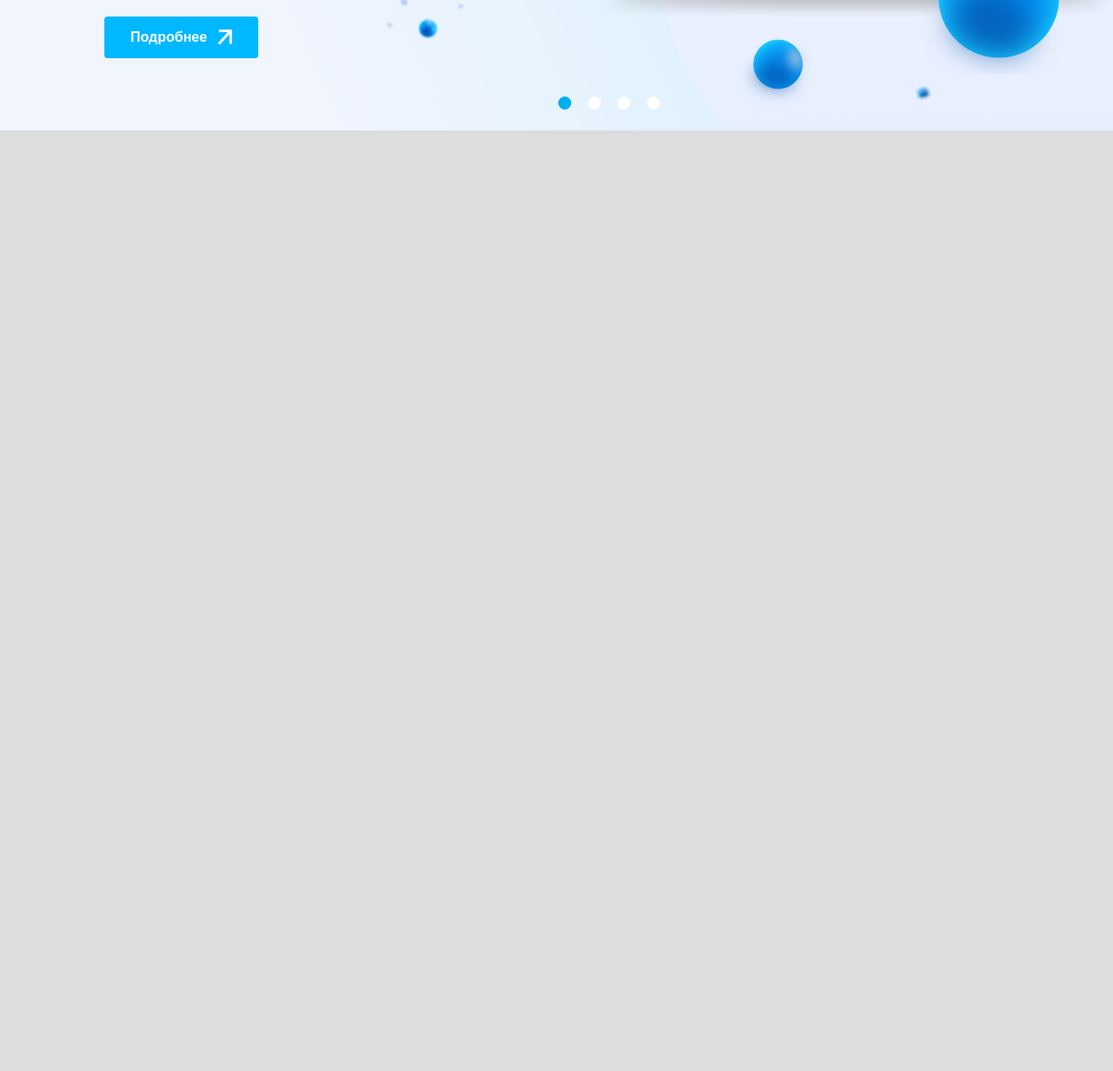
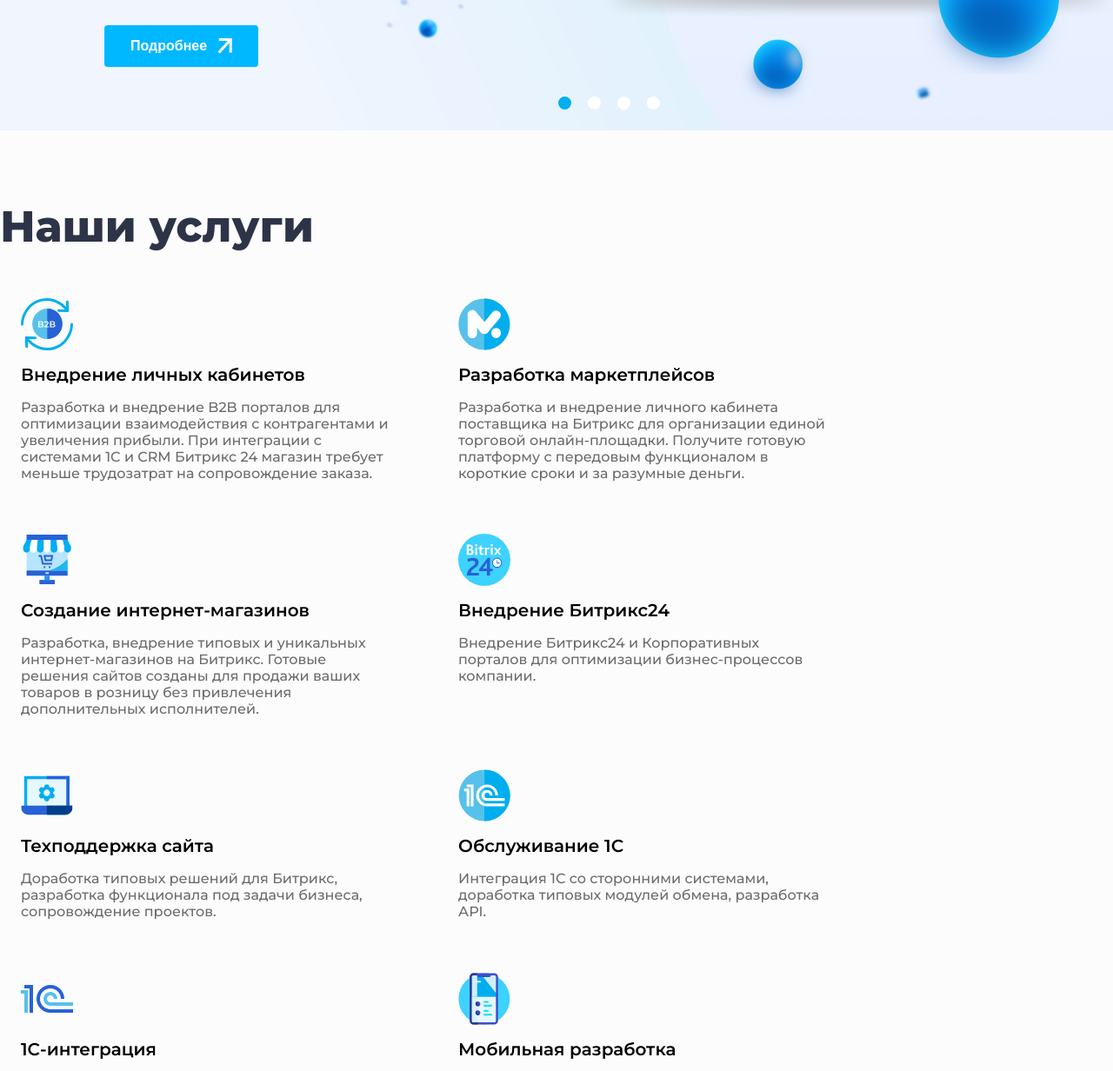
Before and after one commit to FlyFu-0/4week, a plain HTML site: page index.html in a window 1280 px wide. Shown: the part 650-1882 px from the top of the page at 87% size. Before the commit the page ends 800 px from the top, so only its background shows below. Drawn offline with Linux system fonts and the light colour scheme.

Commit message:
service section

```diff
--- a/css/header.css
+++ b/css/header.css
@@ -8,9 +8,6 @@
 
 .nav {
     display: flex;
-    width: 100%;
-    max-width: 1480px;
-    margin: auto;
     align-items: center;
     justify-content: space-between;
 }
--- /dev/null
+++ b/css/service.css
@@ -0,0 +1,49 @@
+.service_container {
+    padding: 80px 0;
+}
+
+.service-title {
+    font-weight: 800;
+    font-size: 50px;
+    color: #2D3448;
+    margin-bottom: 32px;
+}
+
+.card-container {
+    display: flex;
+    flex-wrap: wrap;
+    column-gap: 30px;
+    row-gap: 20px;
+}
+
+.card {
+    display: flex;
+    flex-direction: column;
+    width: 473px;
+    min-height: 214px;
+    padding: 20px 24px;
+    gap: 16px;
+    border-radius: 4px;
+    cursor: pointer;
+    transition: all .2s linear;
+}
+
+.card:hover {
+    box-shadow: 0 4px 20px #00000007;
+}
+
+.card-icon {
+    width: 60px;
+    height: 60px;
+}
+
+.card-title {
+    font-size: 20px;
+    font-weight: 600;
+}
+
+.card-text {
+    font-size: 16px;
+    font-weight: 500;
+    color: #6b6b6b;
+}
--- a/css/style.css
+++ b/css/style.css
@@ -1,6 +1,6 @@
 body {
     font-family: 'Montserrat', sans-serif;
-    background-color: #ddd;
+    background-color: #FCFCFC;
 }
 
 *,
@@ -10,3 +10,9 @@ body {
     margin: 0;
     padding: 0;
 }
+
+.container {
+    width: 100%;
+    max-width: 1480px;
+    margin: auto;
+}
--- a/index.html
+++ b/index.html
@@ -4,29 +4,34 @@
 <head>
     <meta charset="UTF-8">
     <meta name="viewport" content="width=device-width, initial-scale=1.0">
+    <link rel="preconnect" href="https://fonts.googleapis.com">
+    <link rel="preconnect" href="https://fonts.gstatic.com" crossorigin>
+    <link href="https://fonts.googleapis.com/css2?family=Montserrat:ital,wght@0,100..900;1,100..900&display=swap"
+        rel="stylesheet">
     <link rel="stylesheet" href="css/style.css">
     <link rel="stylesheet" href="css/header.css">
     <link rel="stylesheet" href="css/banner.css">
+    <link rel="stylesheet" href="css/service.css">
     <title>Sotbit</title>
 </head>
 
 <body>
     <header class="header">
-        <nav class="nav">
+        <nav class="container nav">
             <div class="left-header-menu">
                 <img class="hamburger" src="images/burger_menu.svg" alt="Burger Menu">
                 <img src="images/logo.svg" alt="sotbit logo">
                 <div class="country-selector">
                     <p>Россия</p>
                     <img src="images/russia.svg" alt="russia">
-                    <img class="arrow" src="images/arrow_down.svg" alt="arrow_down">
+                    <img class="arrow" src="images/arrows/arrow_down.svg" alt="arrow_down">
                 </div>
             </div>
             <div class="right-header-menu">
                 <div class="contacts">
                     <div class="contacts-phone">
                         <p>+7 (495) 278-08-54</p>
-                        <img src="images/arrow_down.svg" alt="arrow_down">
+                        <img src="images/arrows/arrow_down.svg" alt="arrow_down">
                     </div>
                     <p>Заказать обратный звонок</p>
                 </div>
@@ -53,7 +58,7 @@
             </div>
             <button class="banner-button">
                 <p>Подробнее</p>
-                <img src="images/arrow_right-top.png" alt="Arrow Right Top">
+                <img src="images/arrows/arrow_right-top.png" alt="Arrow Right Top">
             </button>
         </div>
         <div class="slider">
@@ -63,10 +68,64 @@
             <div class="slide"></div>
         </div>
         <div class="slider-arrow">
-            <img src="images/arrow_left_grey.svg" alt="Arrow Left">
-            <img src="images/arrow_right_grey.svg" alt="Arrow Right">
+            <img src="images/arrows/arrow_left_grey.svg" alt="Arrow Left">
+            <img src="images/arrows/arrow_right_grey.svg" alt="Arrow Right">
         </div>
     </div>
+
+    <section class="container service_container">
+        <h2 class="service-title">Наши услуги</h2>
+        <div class="card-container">
+
+            <div class="card">
+                <img class="card-icon" src="images/service_icons/personal_accounts.svg" alt="Design">
+                <h3 class="card-title">Внедрение личных кабинетов</h3>
+                <p class="card-text">Разработка и внедрение B2B порталов для оптимизации взаимодействия с контрагентами и увеличения прибыли. При интеграции с системами 1С и CRM Битрикс 24 магазин требует меньше трудозатрат на сопровождение заказа.</p>
+            </div>
+            <div class="card">
+                <img class="card-icon" src="images/service_icons/marketplace_development.svg" alt="Design">
+                <h3 class="card-title">Разработка маркетплейсов</h3>
+                <p class="card-text">Разработка и внедрение личного кабинета поставщика на Битрикс для организации единой торговой онлайн-площадки. Получите готовую платформу с передовым функционалом в короткие сроки и за разумные деньги.</p>
+            </div>
+            <div class="card">
+                <img class="card-icon" src="images/service_icons/eShop_creation.svg" alt="Design">
+                <h3 class="card-title">Создание интернет-магазинов</h3>
+                <p class="card-text">Разработка, внедрение типовых и уникальных интернет-магазинов на Битрикс. Готовые решения сайтов созданы для продажи ваших товаров в розницу без привлечения дополнительных исполнителей.</p>
+            </div>
+
+            <div class="card">
+                <img class="card-icon" src="images/service_icons/bitrix24_injection.svg" alt="Design">
+                <h3 class="card-title">Внедрение Битрикс24</h3>
+                <p class="card-text">Внедрение Битрикс24 и Корпоративных порталов для оптимизации бизнес-процессов компании.</p>
+            </div>
+            <div class="card">
+                <img class="card-icon" src="images/service_icons/support.svg" alt="Design">
+                <h3 class="card-title">Техподдержка сайта</h3>
+                <p class="card-text">Доработка типовых решений для Битрикс, разработка функционала под задачи бизнеса, сопровождение проектов.</p>
+            </div>
+            <div class="card">
+                <img class="card-icon" src="images/service_icons/1C_servicing.svg" alt="Design">
+                <h3 class="card-title">Обслуживание 1С</h3>
+                <p class="card-text">Интеграция 1С со сторонними системами, доработка типовых модулей обмена, разработка АРI.</p>
+            </div>
+            <div class="card">
+                <img class="card-icon" src="images/service_icons/1C_integration.svg" alt="Design">
+                <h3 class="card-title">1C-интеграция</h3>
+                <p class="card-text">Интеграция eCommerce проекта с учетными системами и внешними сервисами.</p>
+            </div>
+            <div class="card">
+                <img class="card-icon" src="images/service_icons/modile_development.svg" alt="Design">
+                <h3 class="card-title">Мобильная разработка
+                </h3>
+                <p class="card-text">Создание iOS и Android приложений для интернет-магазинов и B2B-платформ на Битрикс.</p>
+            </div>
+            <div class="card">
+                <img class="card-icon" src="images/service_icons/design_icon.svg" alt="Design">
+                <h3 class="card-title">Дизайн</h3>
+                <p class="card-text">Бренд-дизайн, брендбук, UI/UX, пользовательские интерфейсы, графика и прочее.</p>
+            </div>
+        </div>
+    </section>
 </body>
 
 </html>
```
Also changed, not shown: css/banner.css (line endings or trailing spaces), images/arrows/arrow_down.svg (renamed from images/arrow_down.svg), images/arrows/arrow_left_grey.svg (renamed from images/arrow_left_grey.svg), images/arrows/arrow_right-top.png (renamed from images/arrow_right-top.png), images/arrows/arrow_right_grey.svg (renamed from images/arrow_right_grey.svg), images/service_icons/1C_integration.svg (added), images/service_icons/1C_servicing.svg (added), images/service_icons/bitrix24_injection.svg (added), images/service_icons/design_icon.svg (added), images/service_icons/eShop_creation.svg (added), images/service_icons/marketplace_development.svg (added), images/service_icons/modile_development.svg (added), images/service_icons/personal_accounts.svg (added), images/service_icons/sotbit_logo_without_text.svg (added), 1 more files.
